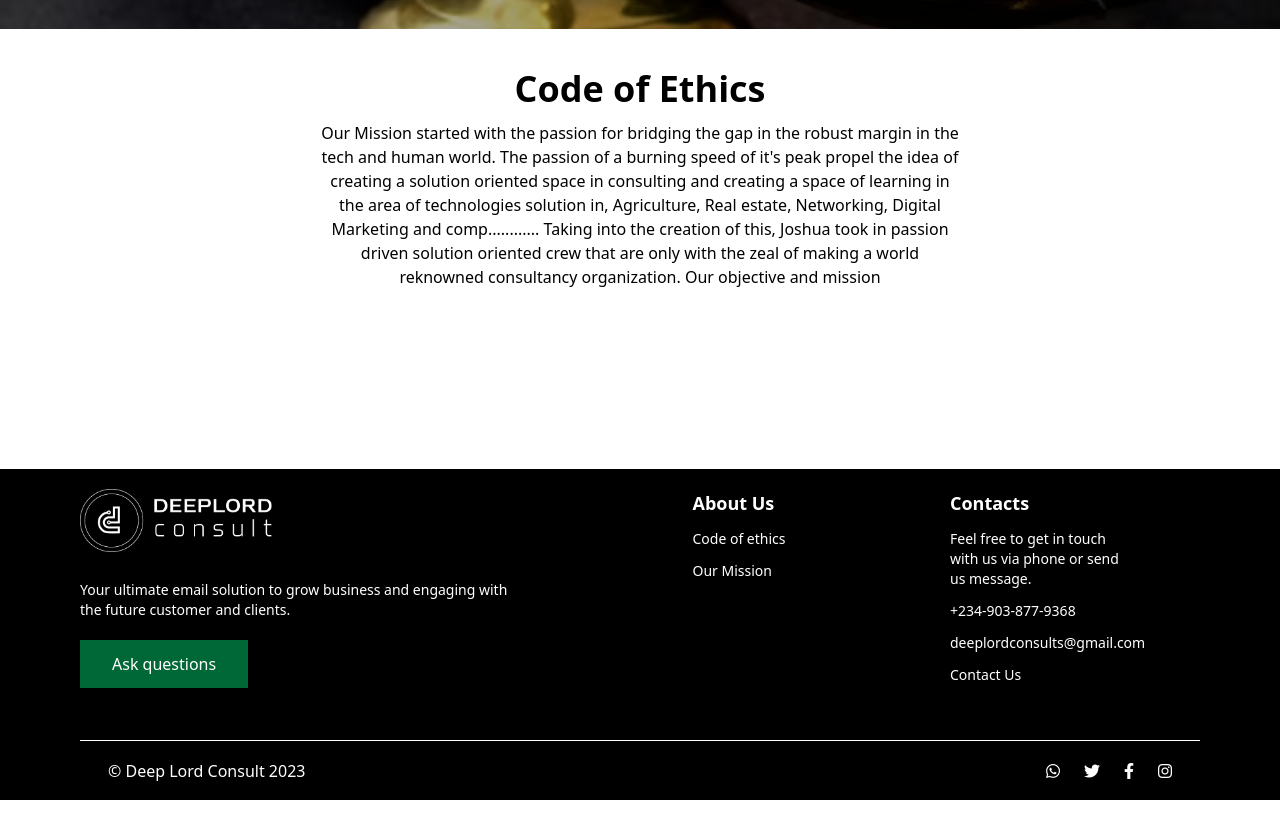
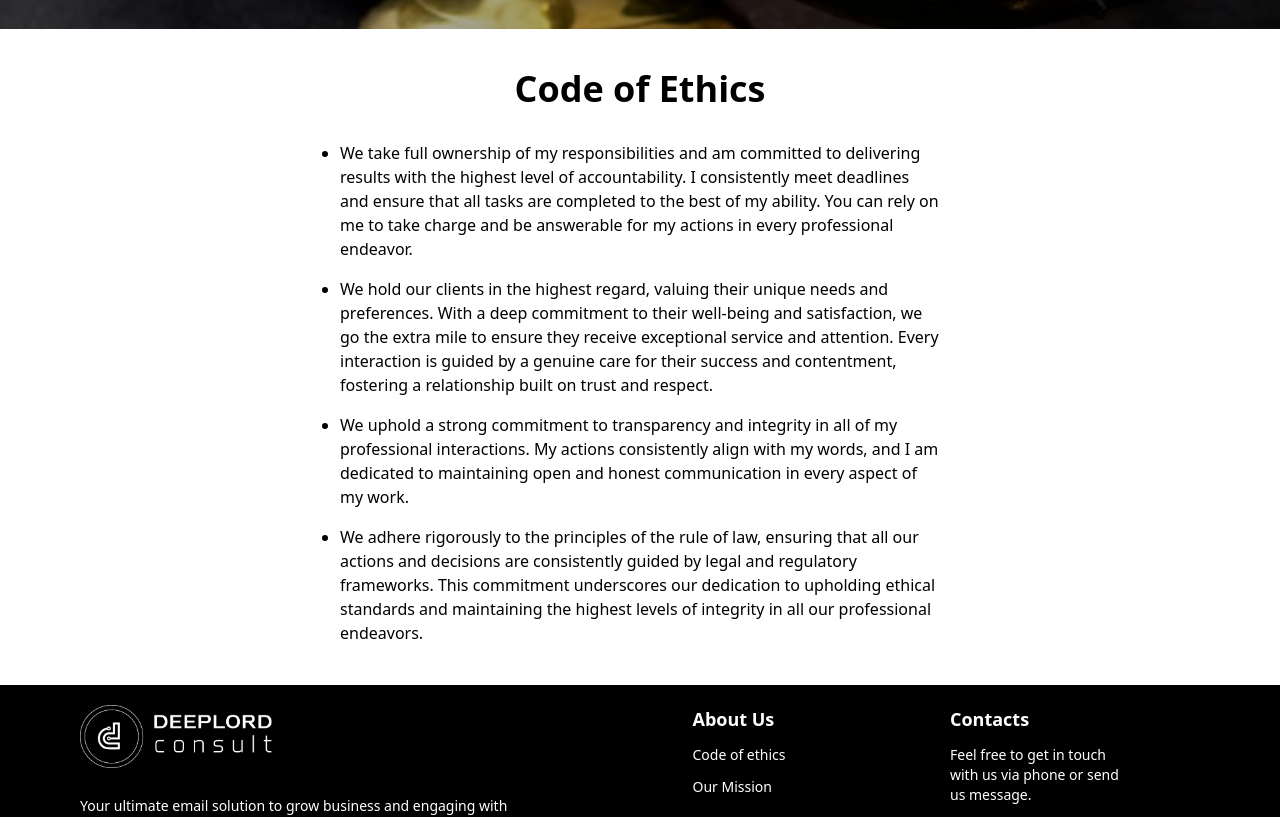
Before and after one commit to Haryomidey/deeplord, a React (Vite) app: page /code-of-ethics in a window 1280 px wide. Shown: the part 611-1428 px from the top of the page. Built offline with nearby package versions, Linux system fonts and the light colour scheme.

Commit message:
feat: made some changes on the images

```diff
--- a/src/components/ContactUs.jsx
+++ b/src/components/ContactUs.jsx
@@ -43,7 +43,7 @@ const ContactUs = () => {
     }
 
     else {
-      emailjs.sendForm('service_70jod7pd', 'template_gx7nomo', form.current, '_bgoMuy2VRB0iFLg5')
+      emailjs.sendForm('service_70jod7p', 'template_gx7nomo', form.current, '_bgoMuy2VRB0iFLg5')
       .then((result) => {
         console.log(result);
         toast.success("Message sent succesfully!!!", {
--- a/src/components/Footer.jsx
+++ b/src/components/Footer.jsx
@@ -44,10 +44,10 @@ const Footer = () => {
                 <div className = 'border-t py-3 border-white text-white w-full mobile_small:flex items-center justify-between min-h-[60px]'>
                     <p className='mobile_small:pl-7 text-center mobile_small:mb-0 mb-4'>&copy; Deep Lord Consult 2023</p >
                     <div className='flex gap-6 justify-center mobile_small:pr-7'>
-                        <i className="hover:text-[#006837] cursor-pointer transition-color duration-300 ease fa-brands fa-whatsapp"></i>
-                        <i className="hover:text-[#006837] cursor-pointer transition-color duration-300 ease fa-brands fa-twitter"></i>
-                        <i className="hover:text-[#006837] cursor-pointer transition-color duration-300 ease fa-brands fa-facebook-f"></i>
-                        <i className="hover:text-[#006837] cursor-pointer transition-color duration-300 ease fa-brands fa-instagram"></i>
+                        <a href="https://wa.me/2349038779368"><i className="hover:text-[#006837] cursor-pointer transition-color duration-300 ease fa-brands fa-whatsapp"></i></a>
+                        <a href="https://www.x.com/deeplord645371"><i className="hover:text-[#006837] cursor-pointer transition-color duration-300 ease fa-brands fa-twitter"></i></a>
+                        <a href="https://www.facebook.com/deeplordconsult"><i className="hover:text-[#006837] cursor-pointer transition-color duration-300 ease fa-brands fa-facebook-f"></i></a>
+                        <a href="https://www.instagram.com/deeplordconsults"><i className="hover:text-[#006837] cursor-pointer transition-color duration-300 ease fa-brands fa-instagram"></i></a>
                     </div>
                 </div>
             </div>
--- a/src/pages/CodeOfEthics.jsx
+++ b/src/pages/CodeOfEthics.jsx
@@ -12,14 +12,21 @@ const CodeOfEthics = () => {
     <div>
       <div>
         <HeroAndNavBar BackgroundImage={BackgroundImage} content='Code of Ethics' />
-        <div className='w-full h-[50vh] tablet:w-[70%] mx-auto text-center flex flex-col desktop:px-32 small:px-5 px-3 mt-10'>
-          <h1 className='tablet:text-4xl small:text-xl text-lg w-full font-semibold mb-3'>
+        <div className='w-full min-h-[50vh] tablet:w-[70%] mx-auto flex items-center flex-col desktop:px-32 small:px-5 px-3 pb-10 mt-10'>
+          <h1 className='tablet:text-4xl text-2xl w-full font-semibold mb-3 text-center'>
             Code of Ethics
           </h1>
-          <p>Our Mission started with the passion for bridging the gap in the robust margin in the tech and human world. The passion of a burning speed of it's peak propel the idea of creating a solution oriented space in consulting and creating a space of learning in the area of technologies solution in, Agriculture, Real estate, Networking, Digital Marketing and comp............
+          <div>
+            <ul className='flex flex-col gap-y-4 mt-5 px-5'>
+              <li className="list-disc">We take full ownership of my responsibilities and am committed to delivering results with the highest level of accountability. I consistently meet deadlines and ensure that all tasks are completed to the best of my ability. You can rely on me to take charge and be answerable for my actions in every professional endeavor.</li>
 
-          Taking into the creation of this, Joshua took in passion driven solution oriented crew that are only with the zeal of making a world reknowned consultancy organization.
-          Our objective and mission </p>
+              <li className="list-disc">We hold our clients in the highest regard, valuing their unique needs and preferences. With a deep commitment to their well-being and satisfaction, we go the extra mile to ensure they receive exceptional service and attention. Every interaction is guided by a genuine care for their success and contentment, fostering a relationship built on trust and respect.</li>
+
+              <li className="list-disc">We uphold a strong commitment to transparency and integrity in all of my professional interactions. My actions consistently align with my words, and I am dedicated to maintaining open and honest communication in every aspect of my work.</li>
+
+              <li className="list-disc">We adhere rigorously to the principles of the rule of law, ensuring that all our actions and decisions are consistently guided by legal and regulatory frameworks. This commitment underscores our dedication to upholding ethical standards and maintaining the highest levels of integrity in all our professional endeavors.</li>
+            </ul>
+          </div>
         </div>
       </div>
       <Footer />
--- a/src/pages/Mission.jsx
+++ b/src/pages/Mission.jsx
@@ -13,7 +13,7 @@ const Mission = () => {
       <div>
         <HeroAndNavBar BackgroundImage={BackgroundImage} content='Mission' />
         <div className='w-full h-[50vh] tablet:w-[70%] mx-auto text-center flex flex-col desktop:px-32 small:px-5 px-3 mt-10'>
-          <h1 className='tablet:text-4xl small:text-xl text-lg w-full font-semibold mb-3'>
+          <h1 className='tablet:text-4xl text-2xl w-full font-semibold mb-3'>
             Our Mission
           </h1>
           <p>Our Mission started with the passion for bridging the gap in the robust margin in the tech and human world. The passion of a burning speed of it's peak propel the idea of creating a solution oriented space in consulting and creating a space of learning in the area of technologies solution in, Agriculture, Real estate, Networking, Digital Marketing and comp............
```
